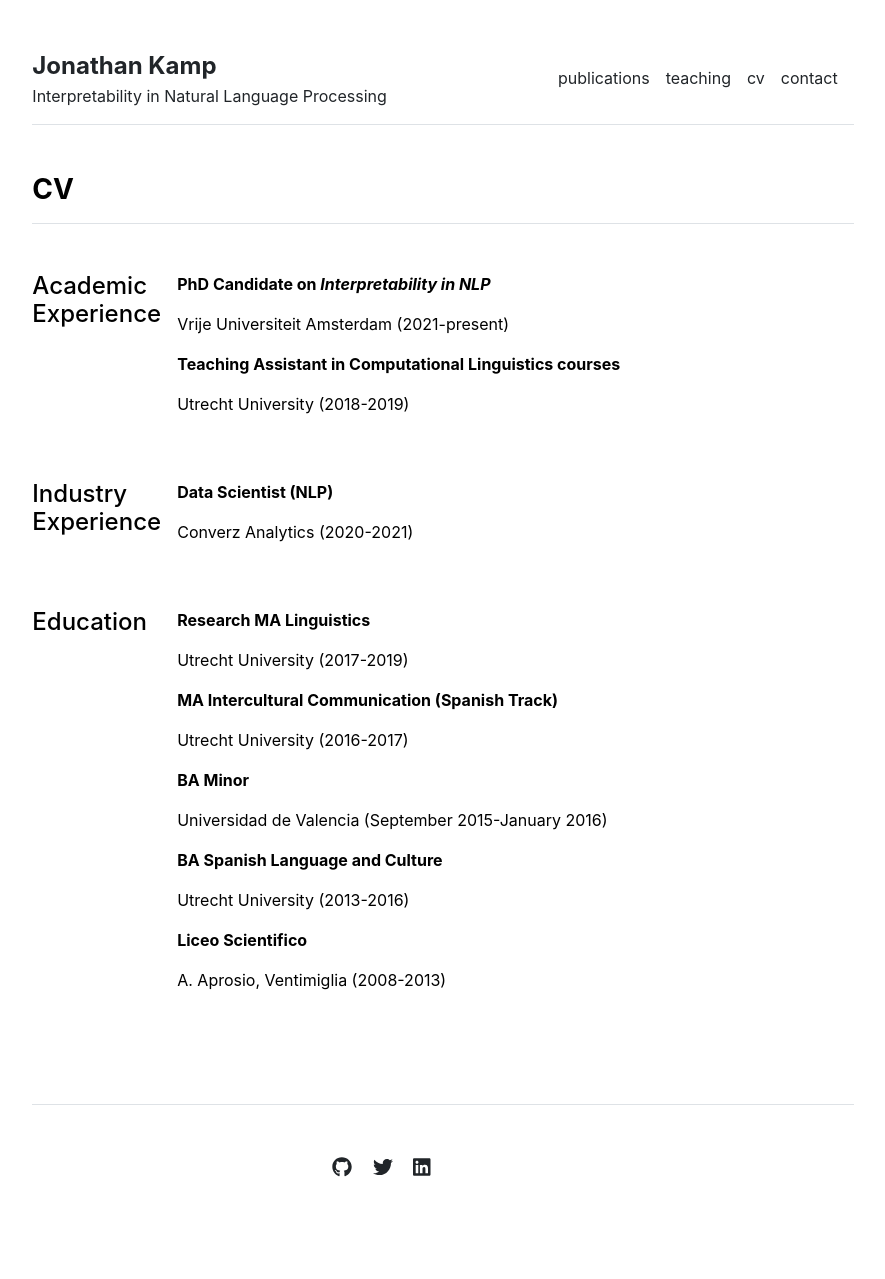
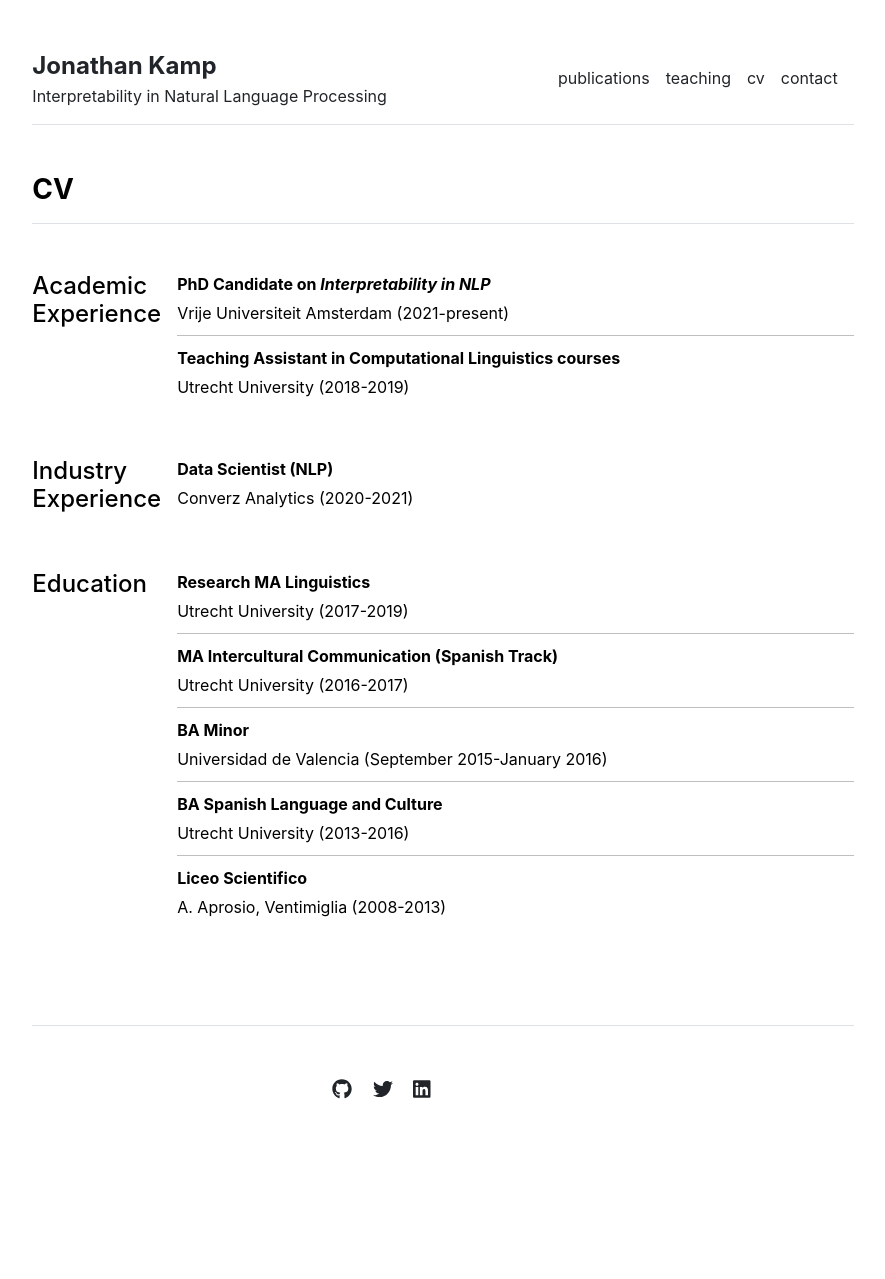
Before and after one commit to jbkamp/jbkamp.github.io, a Jekyll site: the page built from cv.md, in a window 1280 px wide. Shown: the whole page, without its empty margins (197-1082 px from the left). Built offline with Jekyll 4.4.1, drawn with Linux system fonts in a browser that asks for light colours; after the commit the page ends 1200 px from its top, so only the background shows below that.

Commit message:
removed spacing in cv

```diff
--- a/_layouts/cv.html
+++ b/_layouts/cv.html
@@ -7,38 +7,57 @@ layout: default
 <div class="row g-5 mb-5">
   <div>
     <h3 class="fw-bold border-bottom pb-3 mb-5">CV</h3>
+
     <div class="row g-5 mb-5">
       <div class="col-md-2">
         <h4>Academic Experience</h4>
       </div>
       <div class="col-md-10">
         {% for section in site.data.cv.academic-experience %}
-          <p class="fw-bold">{{ section.title }}</p>
-          <p>{{ section.description }}</p>
+          <div class="cv-section" style="margin-bottom: 10px;">
+            <p class="fw-bold" style="margin-bottom: 5px;">{{ section.title }}</p>
+            <p style="margin-bottom: 5px;">{{ section.description }}</p>
+          </div>
+          {% if forloop.last == false %}
+          <hr style="margin: 10px 0;">
+          {% endif %}
         {% endfor %}
       </div>
     </div>
+
     <div class="row g-5 mb-5">
       <div class="col-md-2">
         <h4>Industry Experience</h4>
       </div>
       <div class="col-md-10">
         {% for section in site.data.cv.industry-experience %}
-          <p class="fw-bold">{{ section.title }}</p>
-          <p>{{ section.description }}</p>
+          <div class="cv-section" style="margin-bottom: 10px;">
+            <p class="fw-bold" style="margin-bottom: 5px;">{{ section.title }}</p>
+            <p style="margin-bottom: 5px;">{{ section.description }}</p>
+          </div>
+          {% if forloop.last == false %}
+          <hr style="margin: 10px 0;">
+          {% endif %}
         {% endfor %}
       </div>
     </div>
+
     <div class="row g-5 mb-5">
       <div class="col-md-2">
         <h4>Education</h4>
       </div>
       <div class="col-md-10">
         {% for section in site.data.cv.education %}
-          <p class="fw-bold">{{ section.title }}</p>
-          <p>{{ section.description }}</p>
+          <div class="cv-section" style="margin-bottom: 10px;">
+            <p class="fw-bold" style="margin-bottom: 5px;">{{ section.title }}</p>
+            <p style="margin-bottom: 5px;">{{ section.description }}</p>
+          </div>
+          {% if forloop.last == false %}
+          <hr style="margin: 10px 0;">
+          {% endif %}
         {% endfor %}
       </div>
     </div>
+
   </div>
 </div>
```
